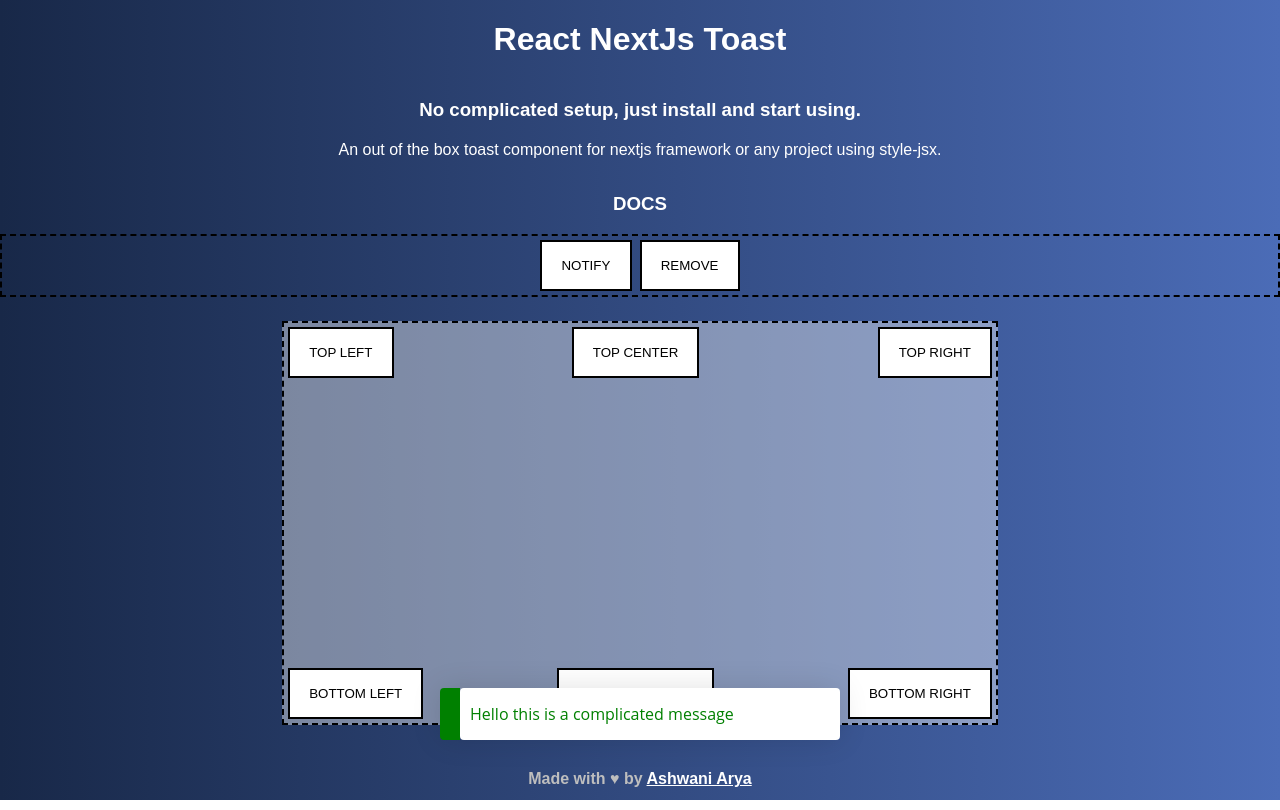
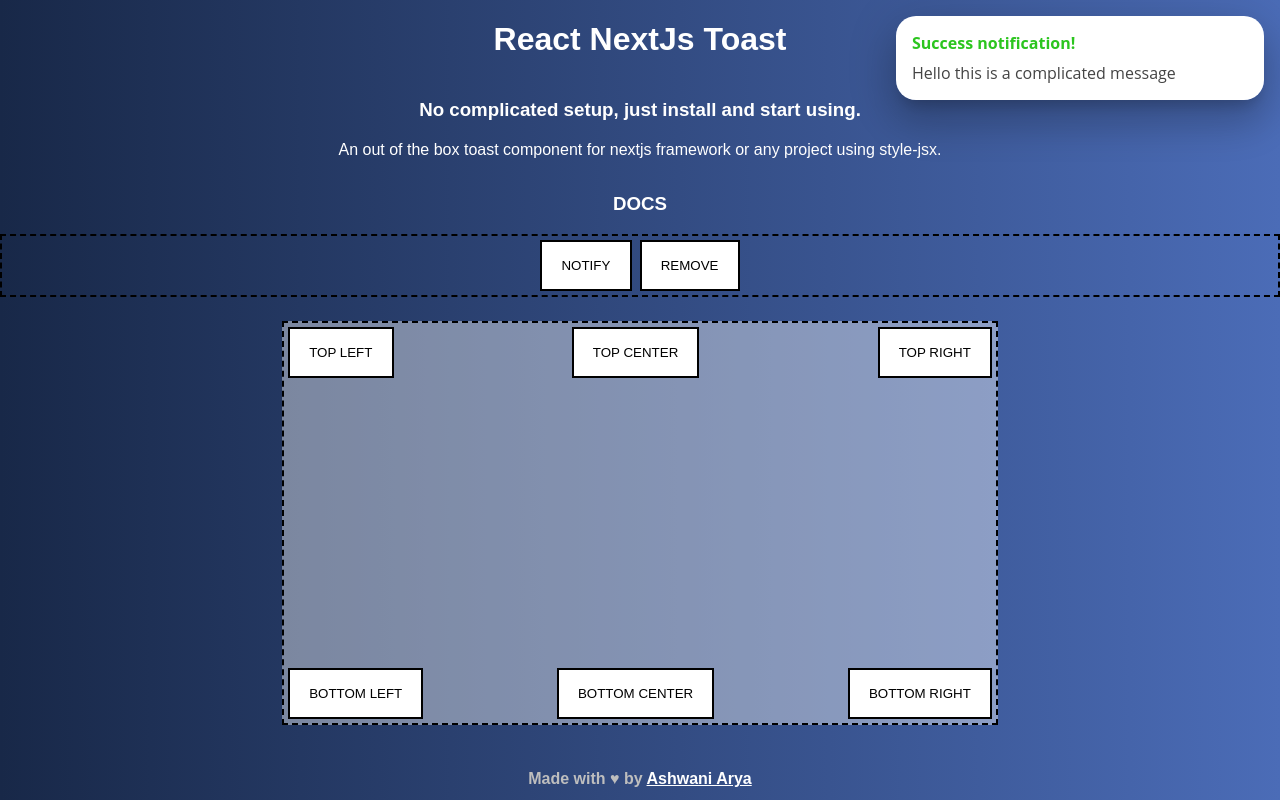
Before and after one commit to ashwaniarya/react-nextjs-toast, a React app: page / in a window 1280 px wide. Both pictures are taken after a click on the button "TOP LEFT". Built offline with nearby package versions, Linux system fonts and the light colour scheme.

Commit message:
Modification

```diff
--- a/src/toast.js
+++ b/src/toast.js
@@ -6,117 +6,316 @@
  */
 
 // Hey, I am toast component
-const Toast = ( props ) => {
+
+const config = {
+  success: {
+    primaryColor: '#2CC51F',
+    secondaryColor: 'green',
+    label: 'Success notification!'
+  },
+  info: {
+    primaryColor: 'grey',
+    secondaryColor: 'grey',
+    label: 'Info notification!'
+  },
+  error: {
+    primaryColor: '#F55C2C',
+    secondaryColor: 'red',
+    label: 'Error notification!'
+  },
+  warn: {
+    primaryColor: 'orange',
+    secondaryColor: 'orange',
+    label: 'Warning notification!'
+  }
+}
+class ToastBottom extends React.Component {
+  componentDidMount() {
+    console.log('ToastBottom');
+
+    this.timeout = setTimeout(()=>{
+      let tId = this.props.targetId;
+      this.remove(tId); }, this.props.duration*1000);
+  }
+  componentWillUnmount(){
+    if(this.timeout){
+      clearTimeout(this.timeout)
+    }
+  }
+  remove = (id) => {
+    unmountComponentAtNode(document.getElementById(id))
+    if(this.props.onRemove){
+      this.props.onRemove();
+    }
+  }
+  render(){
+    let props = this.props;
     return (
       <div className="toast-message-container">
-      <div className="side-bar"></div>
+        {/* <div className="side-bar"></div> */}
         <div id="toast-message" className="toast-message">
           {/* Message to be added here */}
-        { props.message }
+          <div className="title">{config[props.type].label}</div>
+          <div>{ props.message }</div>
+          {/* // TODO */}
+          {/* Actions buttons */}
+          {/* <div>
+            <button className="toast-action-button">READ MORE</button>
+          </div> */}
         </div>
         {/* Static Styling */}
         <style jsx>{`
           .toast-message {
             flex:1;
             background-color: #fff;
-          padding: 15px 10px;
-          border-radius: 4px;
+            padding: 16px 16px;
+            border-radius: 20px;
             font-family: 'Open Sans', sans-serif;
+            font-size: 1rem;
+            margin: 16px;
+            box-shadow: 0 24px 38px 3px rgba(0,0,0,0.14), 0 9px 46px 8px rgba(0,0,0,0.12), 0 11px 15px -7px rgba(0,0,0,0.2);
           }
           .side-bar{
             padding: 10px;
             border-radius: 4px 0px 0px 4px;
             background: green;
-          background: ${ props.color || 'grey' };
+            background-color: ${config[props.type].primaryColor};
+          }
+          .title {
+            margin-bottom: 8px;
+            color: ${config[props.type].primaryColor};
+            font-weight: bold;
+          }
+          .toast-action-button {
+            font-style: normal;
+            font-weight: bold;
+            font-size: 0.5rem;
+            line-height: 23px;
           }
       `}</style>
         {/* Dynamic Styling */}
         <style jsx>{`
-        @keyframes SlideInOut {
+          @keyframes SlideInOutBottom {
             0%{
-            transform: translateY(0);
+              transform: translateY(40px);
               opacity:0;
             }
             ${ props.transitionPercentage }% {
-            transform: translateY(-40px);
+              transform: translateY(0px);
               opacity:1;
             }
             ${ (100-props.transitionPercentage)}% {
-            transform: translateY(-40px);
+              transform: translateY(0px);
               opacity:1;
             }
             100% {
-            transform: translateY(0px);
+              transform: translateY(40px);
               opacity:0;
             }
           }
           .toast-message-container {
-          color: ${ props.color || 'grey' };
-          max-width: 400px;
-          box-shadow: 0px 0px 30px #0000001f;
-          margin: 0px auto;
-          border-radius: 4px;
-          display: flex;
-          animation: SlideInOut ${props.duration}s ease-in-out;
+              color: #444;
+              width: 25rem;
+              max-width: 25rem;
+              border-radius: 20px;
+              position: absolute;
+              bottom: 0px;
+              animation: SlideInOutBottom ${props.duration}s ease-in-out;
+          }
+          @media (max-width: 400px) {
+            .toast-message-container {
+              width: 300px;
+            }
           }
         `}</style>
       </div>
     )
   }
+}
+class ToastTop extends React.Component {
+  componentDidMount() {
+    console.log('ToastTop');
+    this.timeout = setTimeout(()=>{
+      let tId = this.props.targetId;
+      this.remove(tId); }, this.props.duration*1000);
+  }
+  componentWillUnmount(){
+    if(this.timeout){
+      clearTimeout(this.timeout)
+    }
+  }
+  remove = (id) => {
+    unmountComponentAtNode(document.getElementById(id))
+    if(this.props.onRemove){
+      this.props.onRemove();
+    }
+  }
+  render(){
+    let props = this.props;
+    return (
+      <div className="toast-message-container">
+        {/* <div className="side-bar"></div> */}
+        <div id="toast-message" className="toast-message">
+          {/* Message to be added here */}
+          <div className="title">{config[props.type].label}</div>
+          <div>{ props.message }</div>
+          {/* // TODO */}
+          {/* Actions buttons */}
+          {/* <div>
+            <button className="toast-action-button">READ MORE</button>
+          </div> */}
+        </div>
+        {/* Static Styling */}
+        <style jsx>{`
+          .toast-message {
+            flex:1;
+            background-color: #fff;
+            padding: 16px 16px;
+            border-radius: 20px;
+            font-family: 'Open Sans', sans-serif;
+            font-size: 1rem;
+          }
+          .side-bar{
+            padding: 10px;
+            border-radius: 4px 0px 0px 4px;
+            background: green;
+            background-color: ${config[props.type].primaryColor};
+          }
+          .title {
+            margin-bottom: 8px;
+            color: ${config[props.type].primaryColor};
+            font-weight: bold;
+          }
+          .toast-action-button {
+            font-style: normal;
+            font-weight: bold;
+            font-size: 1rem;
+            line-height: 23px;
+          }
+      `}</style>
+        {/* Dynamic Styling */}
+        <style jsx>{`
+          @keyframes SlideInOutTop {
+            0%{
+              transform: translateY(-40px);
+              opacity:0;
+            }
+            ${ props.transitionPercentage }% {
+              transform: translateY(0px);
+              opacity:1;
+            }
+            ${ (100-props.transitionPercentage)}% {
+              transform: translateY(0px);
+              opacity:1;
+            }
+            100% {
+              transform: translateY(-40px);
+              opacity:0;
+            }
+          }
+
+          .toast-message-container {
+              color: #444;
+              width: 23rem;
+              max-width: 23rem;
+              box-shadow: 0 24px 38px 3px rgba(0,0,0,0.14), 0 9px 46px 8px rgba(0,0,0,0.12), 0 11px 15px -7px rgba(0,0,0,0.2);
+              margin: 0px 1rem;
+              border-radius: 20px;
+              animation: SlideInOutTop ${props.duration}s ease-in-out;
+          }
+          @media (max-width: 400px) {
+            .toast-message-container {
+              width: 300px;
+            }
+          }
+        `}</style>
+      </div>
+    )
+  }
+}
 // toast object
 export const toast = {
-  remove: () => {
-    unmountComponentAtNode(document.getElementById('toast-container'))
-    toast.currentToast = false
-    if(toast.timeout){
-      clearTimeout(toast.timeout)
-      toast.timeout = null
-    }
+  remove: (id) => {
+    let comId = id || 'toast-container'
+    let doc = document.getElementById(comId)
+    if(doc)
+      unmountComponentAtNode(doc)
   },
-  currentToast: false,
-  timeout: null,
-  notify: ( message , options = null) =>{
-
+  notify: ( message , options = null) => {
     let duration = 5
-    let color = 'grey'
+    let type = 'info'
+    let targetId = "toast-component"
     if( options ){
       if( options.duration)
         duration = options.duration
-      if( options.type === "info")
-        color = 'grey'
-      if( options.type === "success")
-        color = 'green'
-      if( options.type === "error")
-        color = 'red'
-      if( options.type === "warn")
-        color = 'orange'
+      if(options.type){
+        type = options.type;
+      }
+      if(options.targetId) {
+        targetId = options.targetId;
+      }
+    }
+    let trasitionPercentage = 0.3*(100/duration)
+    if(!options.position || options.position === 'bottom') {
+      render(<ToastBottom
+        message={message}
+        slideIn={true}
+        type={type || 'info'}
+        transitionPercentage={trasitionPercentage}
+        targetId={targetId}
+        onRemove={options.onRemove || null}
+        duration={duration} />, document.getElementById(targetId));
+    }
+    else {
+      render(<ToastTop
+        message={message}
+        slideIn={true}
+        type={type || 'info'}
+        transitionPercentage={trasitionPercentage}
+        targetId={targetId}
+        onRemove={options.onRemove || null}
+        duration={duration} />, document.getElementById(targetId));
     }
 
-    if(toast.currentToast) {
-      toast.remove()
-
-    }
-    let trasitionPercentage = 0.3*(100/duration)
-    render(<Toast
-      message={message}
-      slideIn={true}
-      color={ color || null }
-      transitionPercentage={trasitionPercentage}
-      duration={duration} />, document.getElementById('toast-container'));
-    toast.currentToast = true
-    toast.timeout = setTimeout( toast.remove, duration*1000)
   }
 }
 
 // Toast container
 export const ToastContainer = ( props ) => {
+  let id = props.id || 'toast-container'
   return (
-    <div id="toast-container" className="toast-container">
+    <div id={id} className="toast-container">
       <style jsx>{`
         .toast-container {
           position: fixed;
           width: 100%;
-          bottom: 20px;
+          display: flex;
+          flex-direction: column;
+          align-items: flex-end;
+          left: 0px;
+          height: 0px;
+          background-color:red;
+        }
+        .toast-container {
+          position: fixed;
+          width: 100%;
+          ${
+            (()=> {
+              if(props.position === 'bottom') return 'bottom: 0px;';
+              if(props.position === 'top') return 'top: 16px;';
+              else return ''
+            })()
+          }
+          display: flex;
+          flex-direction: column;
+          align-items: ${
+            (()=> {
+              if(!props.align) return 'center';
+              if(props.align === 'center') return 'center';
+              if(props.align === 'left') return 'flex-start';
+              if(props.align === 'right') return 'flex-end';
+            })()
+          };
           left: 0px;
         }
       `}</style>
```
Lines whose indentation alone changed are shown as unchanged.
